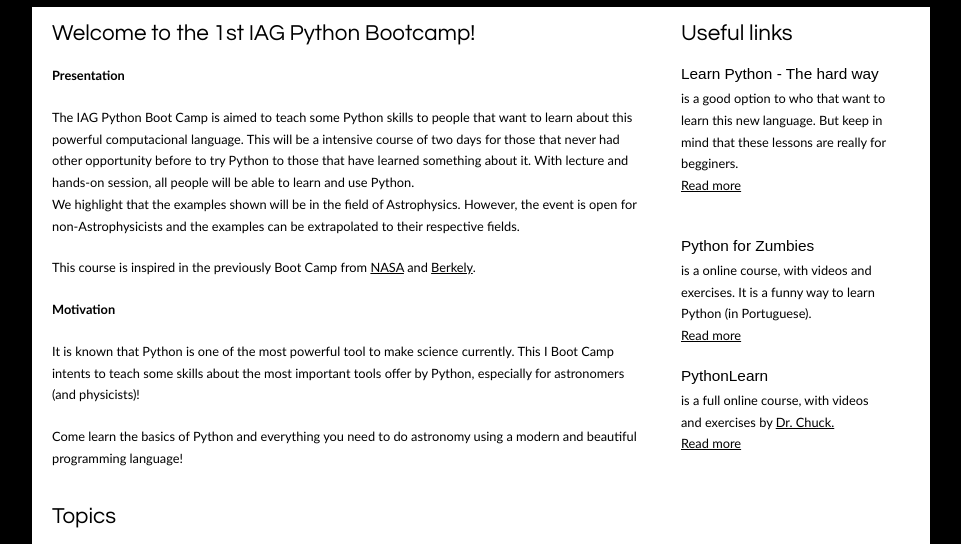
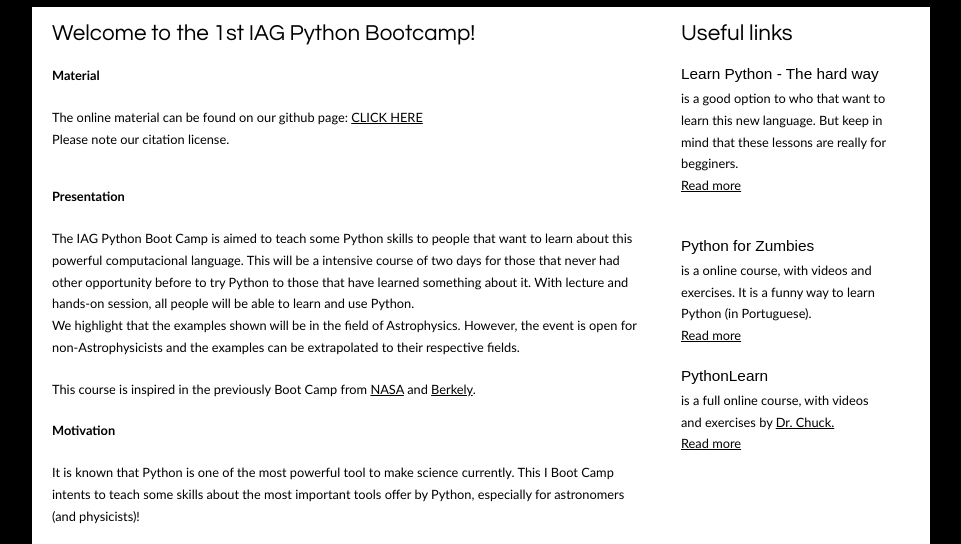
Before and after one commit to PythonBootCampIAG-USP/PBC_page, a plain HTML site: page index.html in a window 1280 px wide. Shown: the part 195-739 px from the top of the page, without its empty margins (159-1120 px from the left). Drawn offline with Linux system fonts and the light colour scheme.

Commit message:
Add files via upload

```diff
--- a/index.html
+++ b/index.html
@@ -59,6 +59,12 @@
         <!-- insert the page content here -->
         <h1>Welcome to the 1st IAG Python Bootcamp!</h1>
 
+        <p><b>Material</b></p>
+
+        <p>The online material can be found on our github page: <a href=https://github.com/PythonBootCampIAG-USP>CLICK HERE</a> <br>
+           Please note our citation license.</p>
+<br>
+
         <p><b>Presentation</b></p>
         <p>The IAG Python Boot Camp is aimed to teach some Python skills to people that want to learn about this powerful computacional language. This will be a intensive course of two days for those that never
         had other opportunity before to try Python to those that have learned something about it. With lecture and hands-on session, all people will be able to learn and use Python.
```
